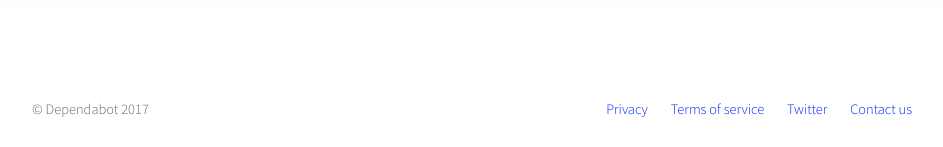
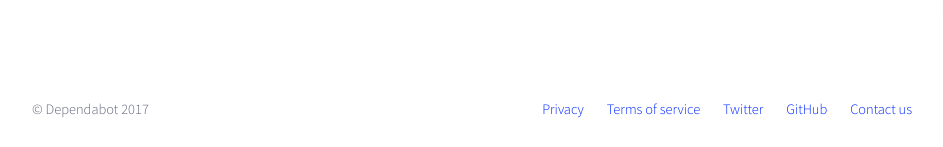
Before and after one commit to desenvolvedorIcotrade/App.bot, a Jekyll site: the page index.html, which Jekyll copies as it is, in a window 1280 px wide and 900 px high, scrolled down 3157 px. Shown: the part 750-897 px from the top of the window, without its empty margins (168-1111 px from the left). Built offline with Jekyll 4.4.1, drawn with Linux system fonts in a browser that asks for light colours; nearby versions of some CDN libraries.

Commit message:
Add GitHub link to footer

```diff
--- a/index.html
+++ b/index.html
@@ -356,6 +356,7 @@
         <a href="/privacy.html">Privacy</a>
         <a href="/terms.html">Terms of service</a>
         <a href="https://twitter.com/dependabot">Twitter</a>
+        <a href="https://github.com/dependabot">GitHub</a>
         <a href="mailto:support@dependabot.com">Contact us</a>
       </div>
     </div>
```
